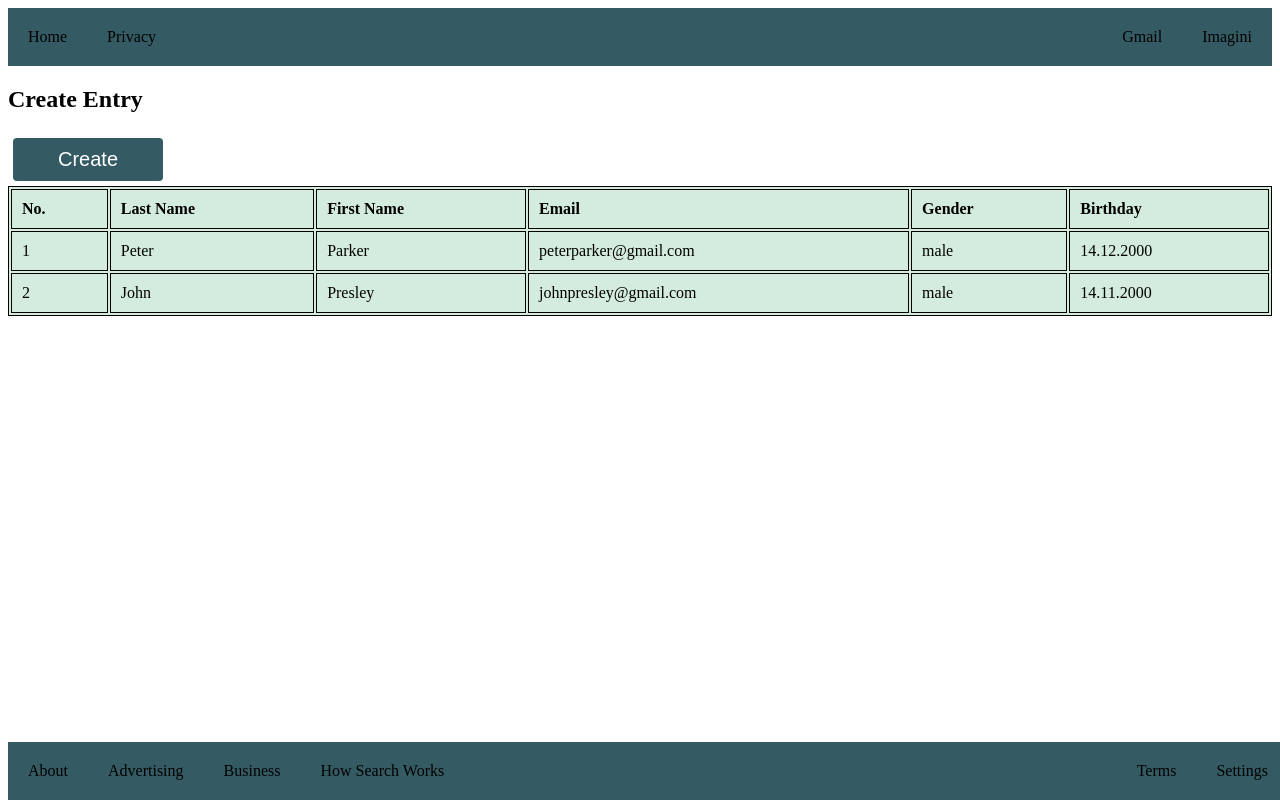
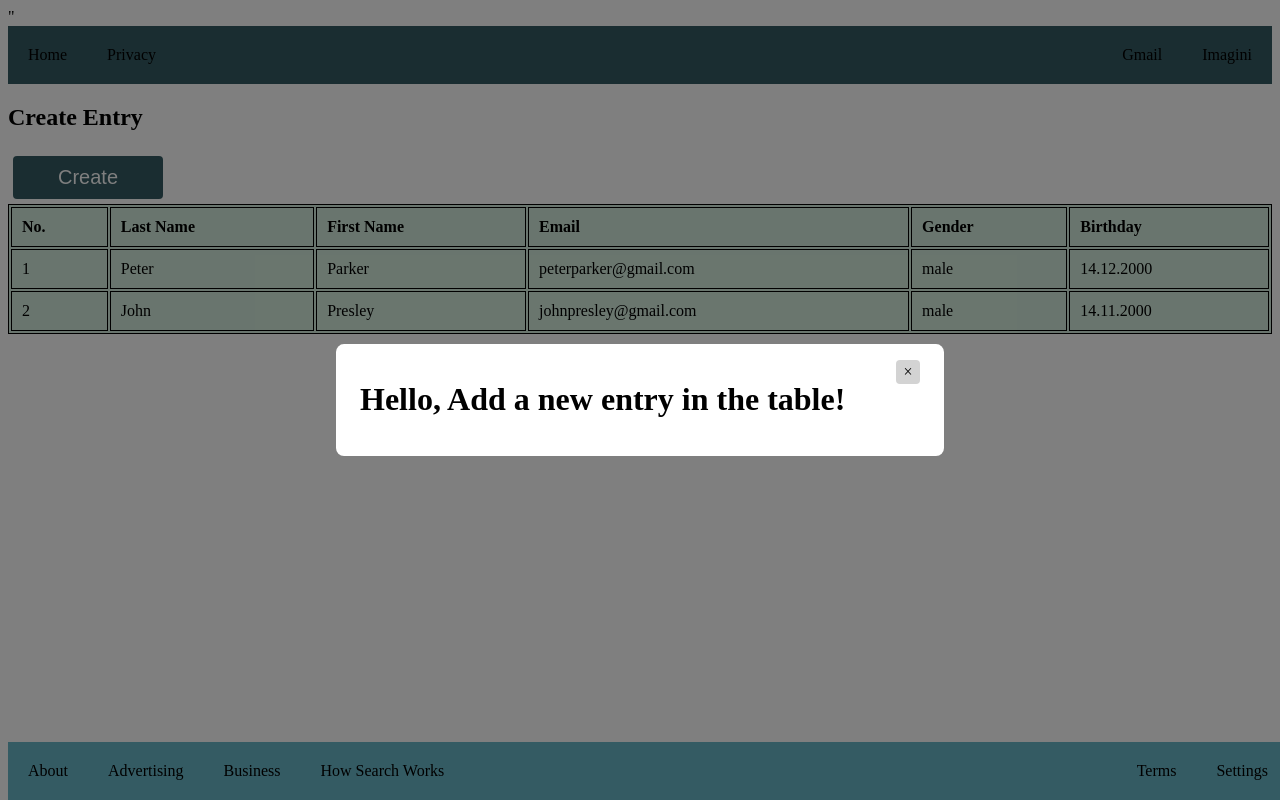
Before and after one commit to BriscanCatalinOnisim/AssignmentCMS, a plain HTML site: page ContentManagementSystem.html in a window 1280 px wide. Both pictures are taken after a click on the button "Create". Drawn offline with Linux system fonts and the light colour scheme.

Commit message:
Added java script file. Added the modal and create button

```diff
--- a/ContentManagementSystem.css
+++ b/ContentManagementSystem.css
@@ -63,7 +63,7 @@ a {
     align-items: flex-end;
  }
 
- .button {
+ #button {
     display: inline-block;
     border-radius: 4px;
     background-color: #345B63;
@@ -74,29 +74,70 @@ a {
     padding: 10px;
     width: 150px;
     margin: 5px;
-  }
+}
 
-  .button span {
-    cursor: progress;
+#button span {
+    cursor: pointer;
     display: inline-block;
     position: relative;
     transition: 0.5s;
-  }
+}
 
-  .button span:after {
+#button span:after {
     content: '\00bb';
     position: absolute;
     opacity: 0;
     top: 0;
     right: -20px;
     transition: 0.5s;
-  }
+}
 
-  .button:hover span {
+#button:hover span {
     padding-right: 25px;
-  }
+}
 
-  .button:hover span:after {
+#button:hover span:after {
     opacity: 1;
     right: 0;
-  }
+}
+
+.modal {
+    position: fixed;
+    left: 0;
+    top: 0;
+    width: 100%;
+    height: 100%;
+    background-color: rgba(0, 0, 0, 0.5);
+    opacity: 0;
+    visibility: hidden;
+    transform: scale(1.1);
+    transition: visibility 0s linear 0.25s, opacity 0.25s 0s, transform 0.25s;
+}
+.modal-content {
+    position: absolute;
+    top: 50%;
+    left: 50%;
+    transform: translate(-50%, -50%);
+    background-color: white;
+    padding: 1rem 1.5rem;
+    width: 35rem;
+    border-radius: 0.5rem;
+}
+.close-button {
+    float: right;
+    width: 1.5rem;
+    line-height: 1.5rem;
+    text-align: center;
+    cursor: pointer;
+    border-radius: 0.25rem;
+    background-color: lightgray;
+}
+.close-button:hover {
+    background-color: darkgray;
+}
+.show-modal {
+    opacity: 1;
+    visibility: visible;
+    transform: scale(1.0);
+    transition: visibility 0s linear 0s, opacity 0.25s 0s, transform 0.25s;
+}
--- a/ContentManagementSystem.html
+++ b/ContentManagementSystem.html
@@ -2,6 +2,8 @@
 <html>
 <head>
     <link rel="stylesheet" href="ContentManagementSystem.css">
+    <title>ContentManagementSystem</title>
+    <meta charset="UTF-8">"
 </head>
 <body>
     <div class="topnav">
@@ -17,9 +19,16 @@
 
     <div>
         <h2>Create Entry</h2>
-            <button class="button" style="vertical-align:middle">
+        <button id="button" class="trigger" style="vertical-align:middle">
             <span> Create </span>
         </button>
+    </div>
+
+    <div class="modal">
+        <div class="modal-content">
+            <span class="close-button">&times;</span>
+            <h1>Hello, Add a new entry in the table!</h1>
+        </div>
     </div>
 
     <div style="overflow-x: auto;">
@@ -64,5 +73,8 @@
             <a class="tab">Settings</a>
         </div>
     </div>
+
+
+    <script src="script.js"></script>
 </body>
 </html>
--- /dev/null
+++ b/script.js
@@ -0,0 +1,17 @@
+const modal = document.querySelector(".modal");
+const trigger = document.querySelector(".trigger");
+const closeButton = document.querySelector(".close-button");
+
+function toggleModal() {
+    modal.classList.toggle("show-modal");
+}
+
+function windowOnClick(event) {
+    if (event.target === modal) {
+        toggleModal();
+    }
+}
+
+trigger.addEventListener("click", toggleModal);
+closeButton.addEventListener("click", toggleModal);
+window.addEventListener("click", windowOnClick);
```
Lines whose indentation alone changed are shown as unchanged.
